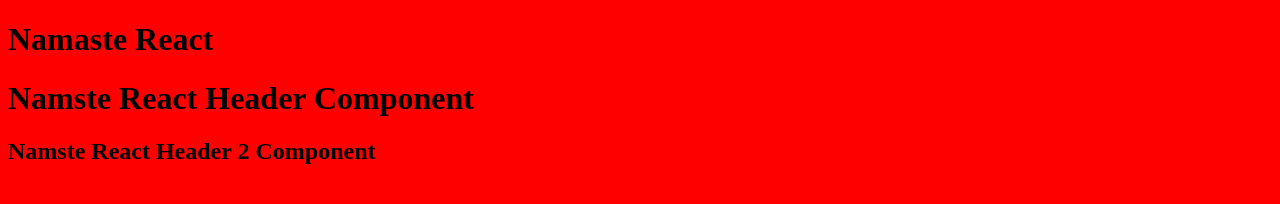
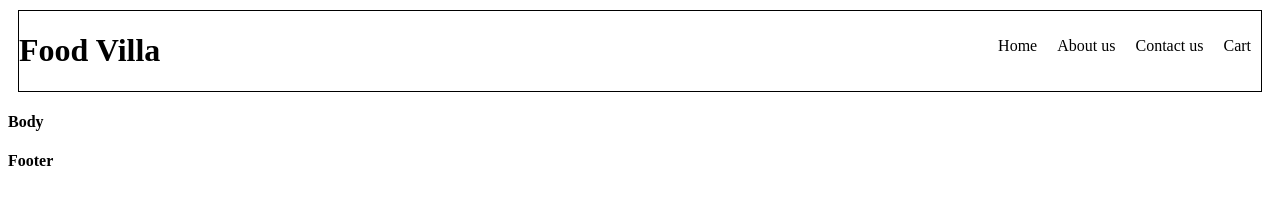
Before and after one commit to NiranjanLearning1/NamastheReact, a React app: page / in a window 1280 px wide. Built offline with nearby package versions, Linux system fonts and the light colour scheme.

Commit message:
Created A header For Food Villa APp

```diff
--- a/App.js
+++ b/App.js
@@ -4,14 +4,44 @@
 
 
 const Title = ()=>(
-<h1 className="h1">Namaste React</h1>
+<h1 id="title" key="h1" className="h1">Food Villa</h1>
 );
 
-const HeaderComponent = ()=> (<div>
+const HeaderComponent = ()=> (
+<div className="header">
     <Title/>
-    <h1>Namste React Header Component</h1>
-    <h2>Namste React Header 2 Component</h2>
-</div>);
+    <div className="nav-items">
+        <ul>
+            <li>Home</li>
+            <li>About us </li>
+            <li>Contact us </li>
+            <li>Cart </li>
+        </ul>
+    </div>
+</div>
+);
+
+const Body=()=>{
+    return (
+    <h4>Body</h4>
+    );
+}
+
+const Footer=()=>{
+    return (
+    <h4>Footer</h4>
+    );
+}
+
+const AppLayout=()=>{
+    return(
+        <Fragment>
+            <HeaderComponent/>
+            <Body/>
+            <Footer/>
+        </Fragment>
+    )
+}
 
 const root= ReactDOM.createRoot(document.getElementById("root"));
-root.render(<HeaderComponent/>);
+root.render(<AppLayout/>);
--- a/index.css
+++ b/index.css
@@ -1,3 +1,16 @@
-*{
-    background-color: red;
+.header{
+    display: flex; /* to fit in one line*/
+    justify-content: space-between; /* it adds space between the elements*/
+    margin:10px;
+    border: 1px solid black;
+
 }
+
+.nav-items > ul{
+    display: flex;
+    list-style-type: none;
+}
+
+.nav-items > ul > li{
+    padding: 10px;
+}
```
